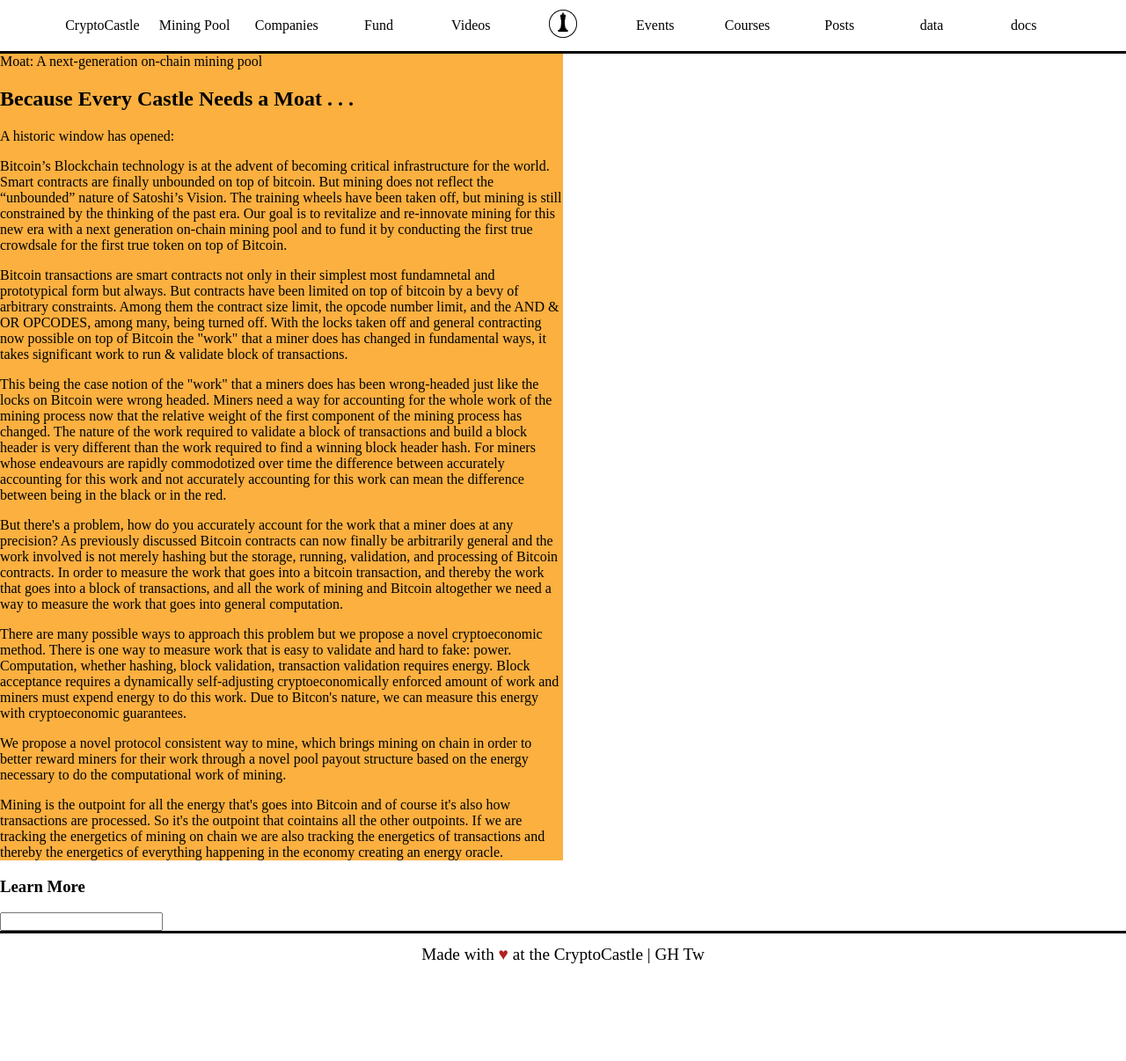
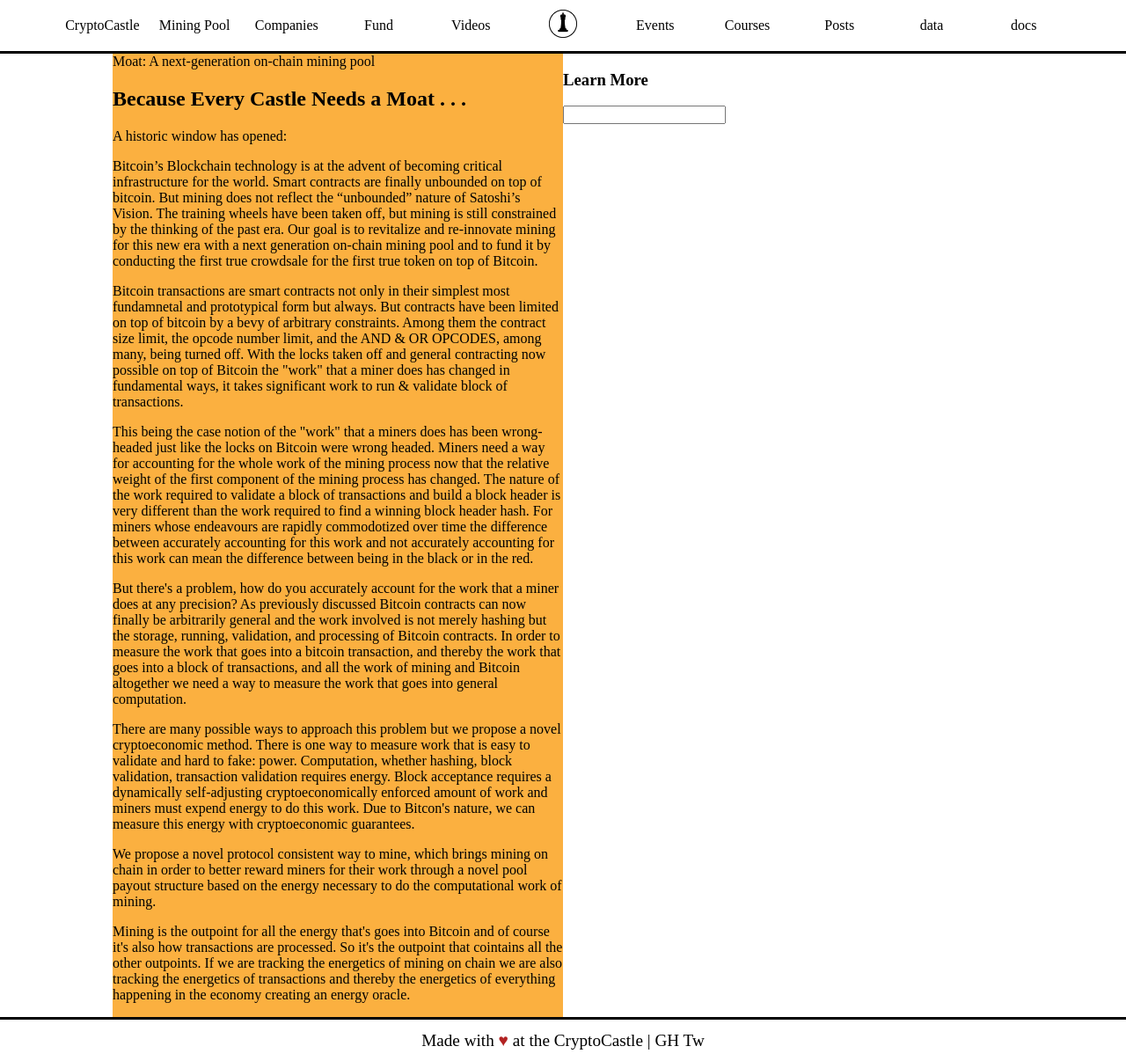
Before and after one commit to cryptocastle-sf/cryptocastle-sf.github.io, a Jekyll site: the page built from moat.html, in a window 1280 px wide. Shown: the whole page at 88% size. Built offline with Jekyll 4.4.1, drawn with Linux system fonts in a browser that asks for light colours; before the commit the page ends 1109 px from its top, so only the background shows below that.

Commit message:
Made #moatmain and moved learn more over

```diff
--- a/assets/style/castle.css
+++ b/assets/style/castle.css
@@ -149,6 +149,16 @@
   top: 20%;
 }
 
+#moatmain {
+  width: 80%;
+  margin: auto;
+  background-color: white;
+  position: relative;
+  top: 20%;
+  flex-flow: row wrap;
+  display: flex;
+}
+
 #companies {
   display: flex;
   flex-flow: column nowrap;
--- a/moat.html
+++ b/moat.html
@@ -2,6 +2,7 @@
 title: Moat
 layout: default
 ---
+<div id="moatmain">
 	<div class="half gold">
 		Moat: A next-generation on-chain mining pool
 
@@ -22,4 +23,6 @@
 		<p>Mining is the outpoint for all the energy that's goes into Bitcoin and of course it's also how transactions are processed. So it's the outpoint that cointains all the other outpoints.
 		If we are tracking the energetics of mining on chain we are also tracking the energetics of transactions and thereby the energetics of everything happening in the economy creating an energy oracle.</p>
 	</div>
-<form><h3>Learn More</h3><input type="text" name="scoop"></form>
+	<div class="half"><form><h3>Learn More</h3><input type="text" name="scoop"></form>
+	</div>
+</div>
```
Also changed, not shown: castle.scss (+9 -0 lines), 1 other file. Lines whose indentation alone changed are shown as unchanged.
